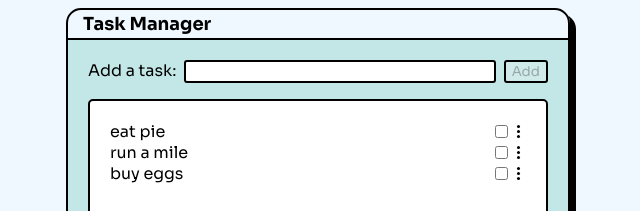
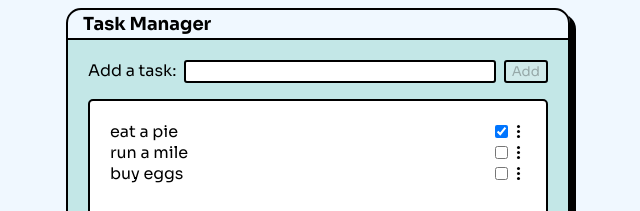
Before and after one commit to katerinakorzhov/task-manager-app, a React (Vite) app: page / in a window 1280 px wide. Shown: the top 211 px of the page, without its empty margins (322-962 px from the left). Built offline with nearby package versions, Linux system fonts and the light colour scheme.

Commit message:
Implement toggle and delete functionality

```diff
--- a/src/App.tsx
+++ b/src/App.tsx
@@ -5,13 +5,40 @@ import TaskList from "./TaskList";
 
 import "./App.css";
 
-const toDoList = ["eat pie", "run a mile", "buy eggs"];
+export type Task = {
+  id: number;
+  taskDescription: string;
+  completed: boolean;
+};
+
+const toDoList = [
+  { id: 1774596135696, taskDescription: "eat a pie", completed: true },
+  { id: 1774596123440, taskDescription: "run a mile", completed: false },
+  { id: 1774596123526, taskDescription: "buy eggs", completed: false },
+];
 
 function App() {
-  const [list, setList] = useState<string[]>(toDoList);
+  const [list, setList] = useState<Task[]>(toDoList);
+  const toggleTaskCompletion = (id: number) => {
+    setList((prevList) =>
+      prevList.map((task) =>
+        task.id === id ? { ...task, completed: !task.completed } : task,
+      ),
+    );
+  };
 
-  const addTask = (newTask: string) => {
+  //takes taskDescription and makes task object from it
+  const addTask = (newTaskDescription: string) => {
+    const newTask: Task = {
+      id: Date.now(),
+      taskDescription: newTaskDescription,
+      completed: false,
+    };
     setList([...list, newTask]);
+  };
+
+  const deleteTask = (id: number) => {
+    setList((prevList) => prevList.filter((task) => task.id !== id));
   };
 
   return (
@@ -19,7 +46,11 @@ function App() {
       <Header />
       <div className="taskArea">
         <TaskInput onAddTask={addTask} />
-        <TaskList taskList={list} />
+        <TaskList
+          taskList={list}
+          onToggleTask={toggleTaskCompletion}
+          onDeleteTask={deleteTask}
+        />
       </div>
     </>
   );
--- a/src/TaskItem.tsx
+++ b/src/TaskItem.tsx
@@ -1,13 +1,25 @@
+import type { Task } from "./App";
+
 interface TaskItemProps {
-  taskName: string;
+  taskObject: Task;
+  onToggle: (id: number) => void;
+  onDelete: (id: number) => void;
 }
 
-function TaskItem({ taskName }: TaskItemProps) {
+function TaskItem({ taskObject, onToggle, onDelete }: TaskItemProps) {
   return (
     <div className="task">
-      <li>{taskName}</li>
+      <li>{taskObject.taskDescription}</li>
       <div className="buttons">
-        <input type="checkbox" />
+        <input
+          type="checkbox"
+          defaultChecked={taskObject.completed}
+          onChange={() => {
+            () => {
+              onToggle(taskObject.id);
+            };
+          }}
+        />
         <button className="kebabMenu">
           <span className="dot"></span>
           <span className="dot"></span>
--- a/src/TaskList.tsx
+++ b/src/TaskList.tsx
@@ -1,15 +1,23 @@
 import TaskItem from "./TaskItem";
+import type { Task } from "./App";
 
 interface TaskListProps {
-  taskList: string[];
+  taskList: Task[];
+  onToggleTask: (id: number) => void;
+  onDeleteTask: (id: number) => void;
 }
 
-function TaskList({ taskList }: TaskListProps) {
+function TaskList({ taskList, onToggleTask, onDeleteTask }: TaskListProps) {
   return (
     <>
       <ul>
-        {taskList.map((item, index) => (
-          <TaskItem taskName={item} key={index} />
+        {taskList.map((item) => (
+          <TaskItem
+            key={item.id}
+            taskObject={item}
+            onToggle={onToggleTask}
+            onDelete={onDeleteTask}
+          />
         ))}
       </ul>
     </>
```
